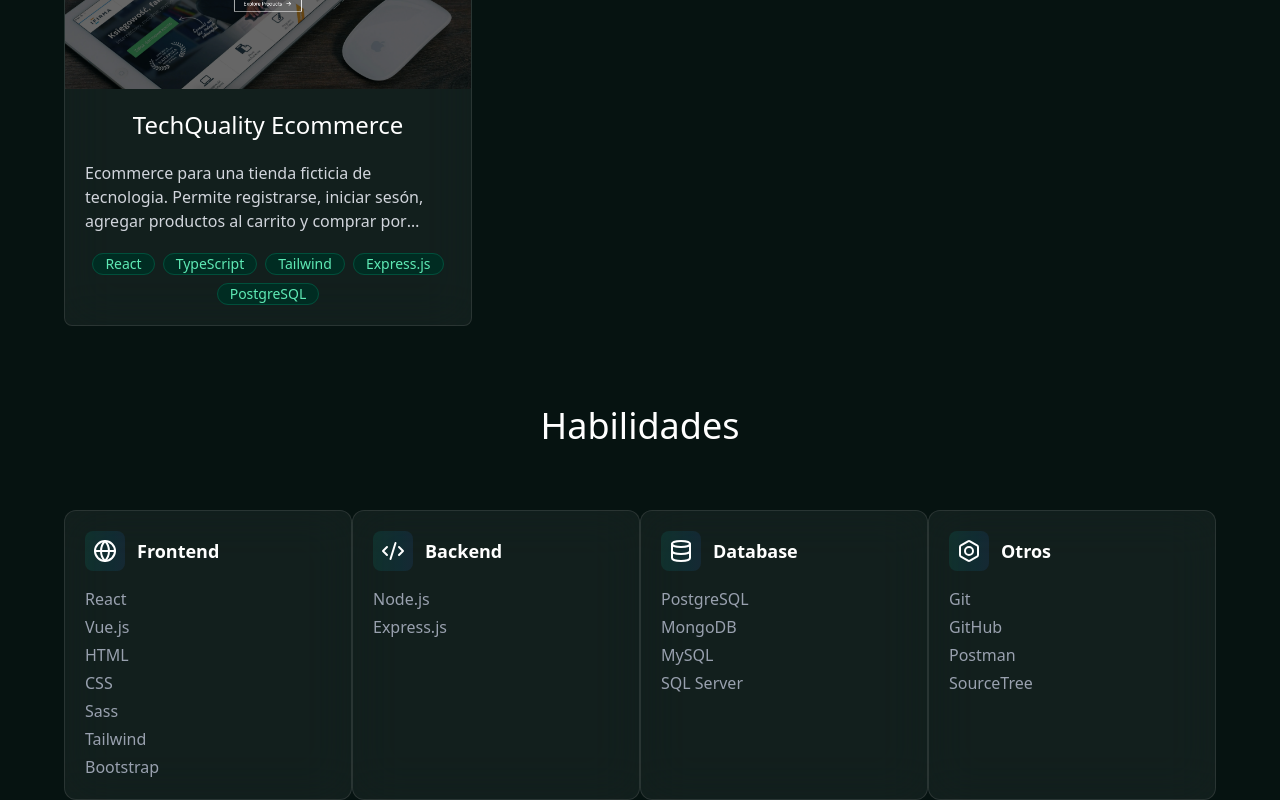
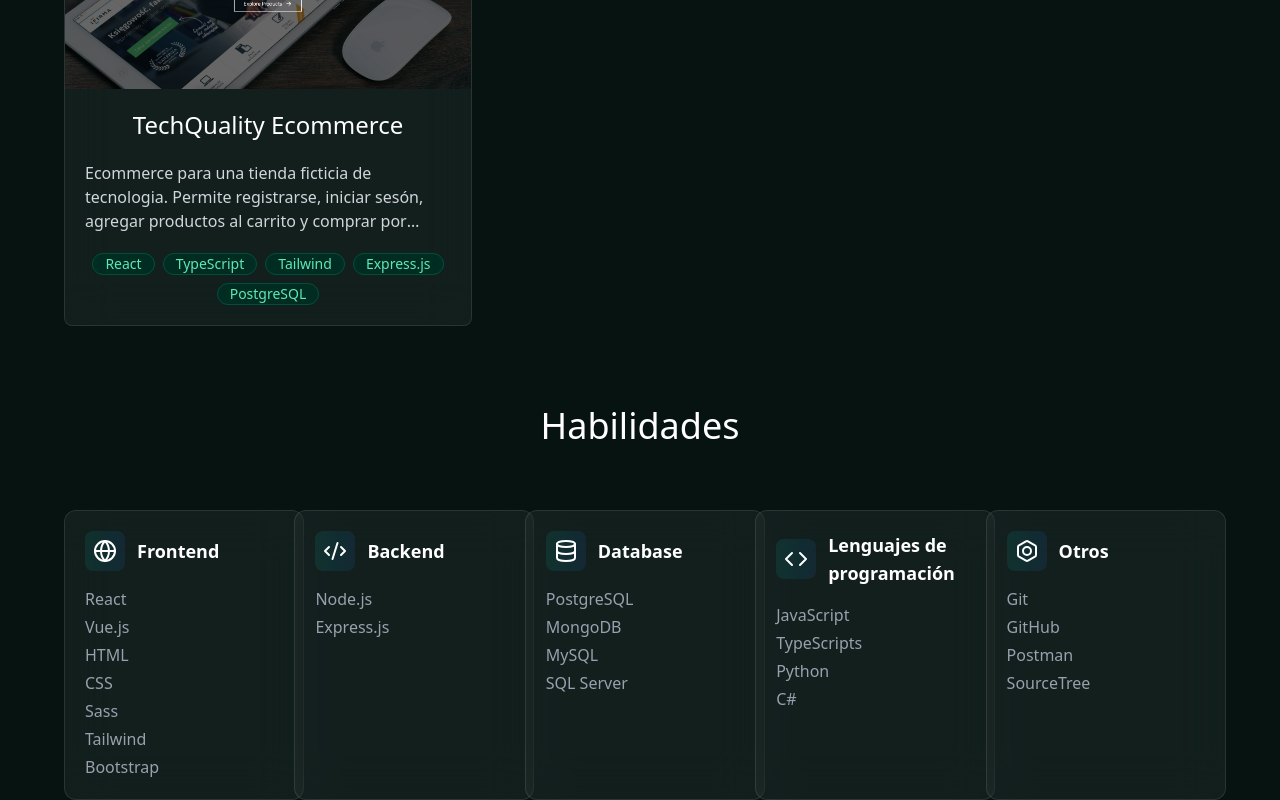
Before and after one commit to davidvchang/Portafolio-Web-v2, a React (Vite) app: page / in a window 1280 px wide. Shown: the part 1534-2334 px from the top of the page. Built offline with nearby package versions, Linux system fonts and the light colour scheme.

Commit message:
Add: lenguajes de programacion in skills

```diff
--- a/src/components/SkillCard.jsx
+++ b/src/components/SkillCard.jsx
@@ -2,7 +2,7 @@ import React from 'react'
 
 const SkillCard = ({icon, title, children}) => {
   return (
-    <div className='w-72 gap-4 h-full p-5 flex flex-col bg-white/5 backdrop-blur-xl rounded-xl border border-white/10 hover:border-teal-400/50 transition-colors'>
+    <div className='w-60 gap-4 h-full p-5 flex flex-col bg-white/5 backdrop-blur-xl rounded-xl border border-white/10 hover:border-teal-400/50 transition-colors'>
         <div className='flex items-center gap-3'>
             <div className='p-2 bg-gradient-to-r from-teal-400/10 to-blue-500/10 rounded-lg'>
                 {icon}
--- a/src/sections/Skills.jsx
+++ b/src/sections/Skills.jsx
@@ -1,7 +1,7 @@
 import React from 'react'
 import SkillCard from '../components/SkillCard'
 
-import { Globe, CodeXml, Database, Bolt } from 'lucide-react';
+import { Globe, CodeXml, Database, Bolt, Code } from 'lucide-react';
 import TextSkill from '../components/TextSkill';
 
 const Skills = () => {
@@ -9,7 +9,7 @@ const Skills = () => {
     <section className='flex flex-col w-full text-white gap-16 pt-10'>
         <span className='text-4xl text-center'>Habilidades</span>
 
-        <div className='grid grid-cols-4'>
+        <div className='grid grid-cols-5'>
             <SkillCard icon={<Globe/>} title='Frontend'
                 children={
                     <>
@@ -46,6 +46,17 @@ const Skills = () => {
                 }
 
             />
+            <SkillCard icon={<Code/>} title='Lenguajes de programación'
+                children={
+                    <>
+                        <TextSkill text='JavaScript'/>
+                        <TextSkill text='TypeScripts'/>
+                        <TextSkill text='Python'/>
+                        <TextSkill text='C#'/>
+                    </>
+                }
+
+            />
 
             <SkillCard icon={<Bolt/>} title='Otros'
                 children={
```
